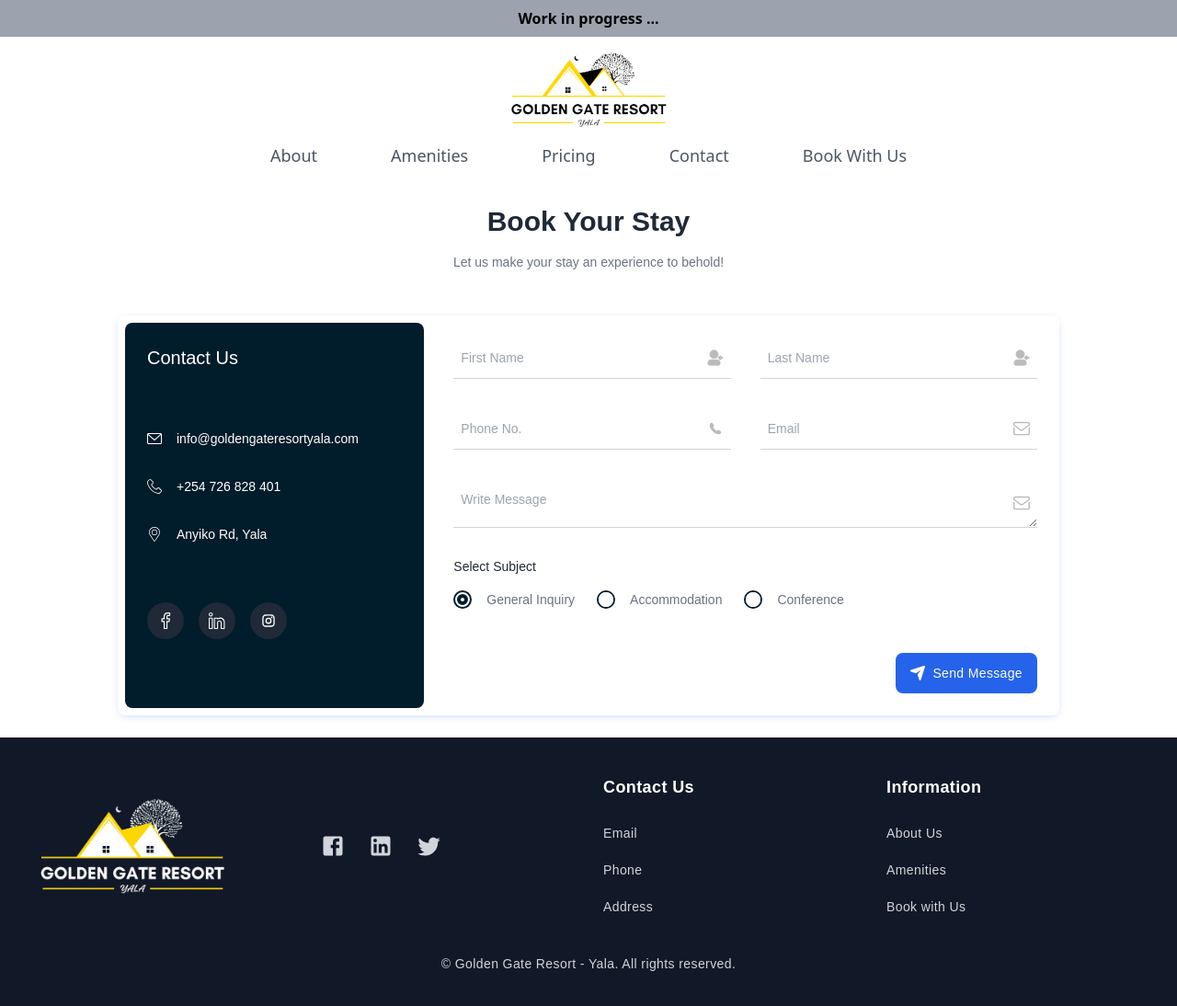
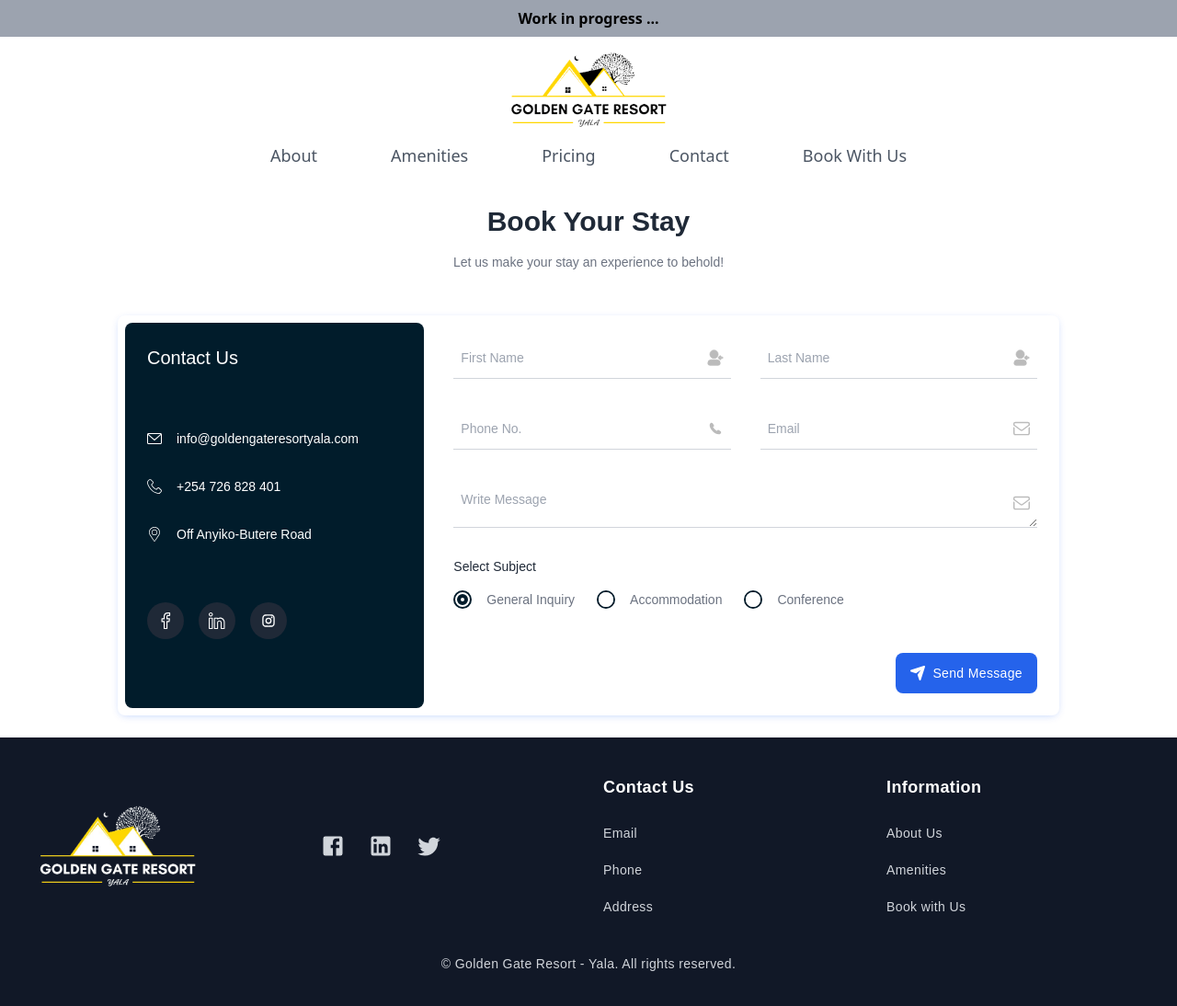
Before and after one commit to Opiyo24/golden_gate_resort, a website: page src/index.html in a window 1280 px wide. Shown: the whole page at 92% size. Drawn offline with nearby package versions, Linux system fonts and the light colour scheme.

```diff
--- a/src/index.html
+++ b/src/index.html
@@ -72,7 +72,7 @@
                                 <path d="M184.08 64.008c-39.704 0-72 32.304-72 72s32.296 72 72 72 72-32.304 72-72-32.296-72-72-72zm0 128c-30.872 0-56-25.12-56-56s25.128-56 56-56 56 25.12 56 56-25.128 56-56 56z" data-original="#000000"></path>
                             </svg>
                             <a href="javascript:void(0)" class="text-white text-sm text-grey-500 ml-4">
-                                Anyiko Rd, Yala
+                                Off Anyiko-Butere Road
                             </a>
                         </li>
                     </ul>
@@ -238,7 +238,7 @@
       <div class="grid grid-cols-1 sm:grid-cols-2 lg:grid-cols-4 gap-8">
         <div class="lg:flex lg:items-center">
           <a href="javascript:void(0)">
-            <img src="./images/logo_dk.png" alt="logo" class="w-52" />
+            <img src="./images/logo_dk.png" alt="logo" class="w-44" />
           </a>
         </div>
 
```
